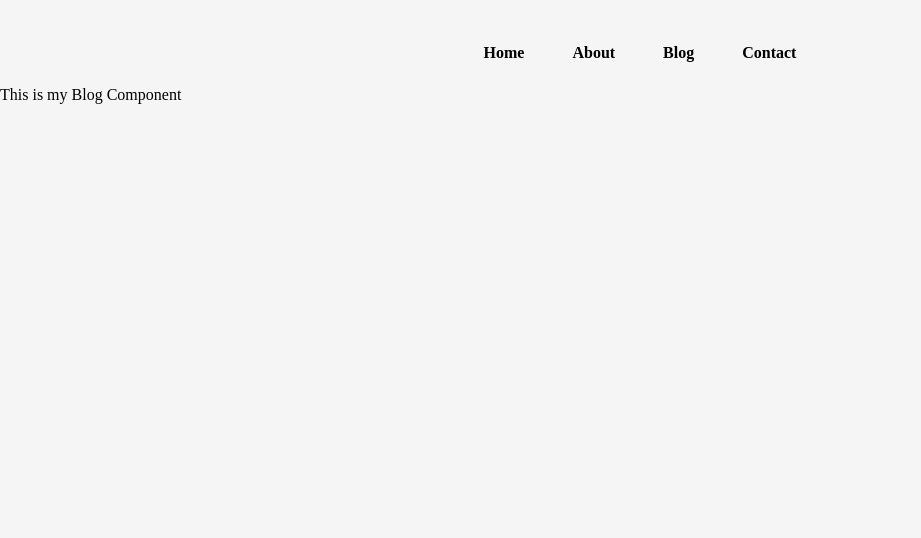
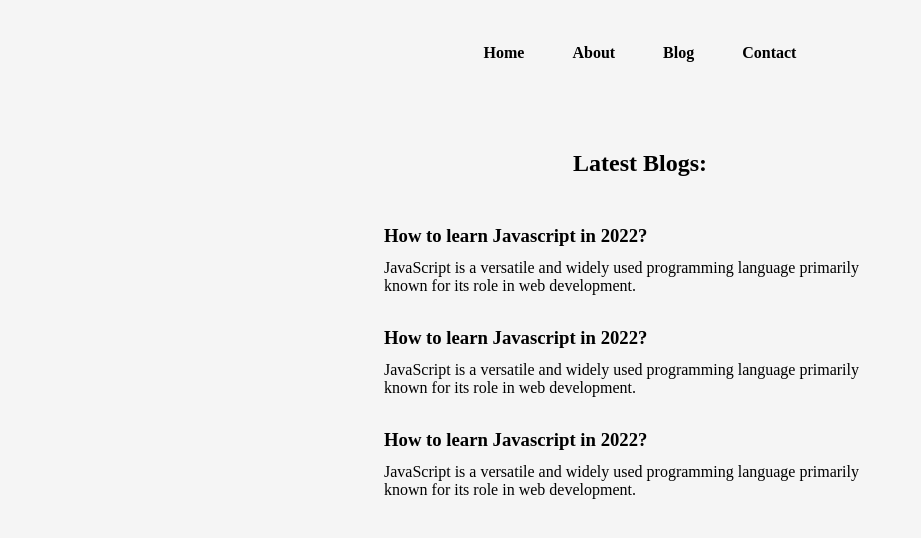
Before and after one commit to sudhanshu-28/hunting-coder, a Next.js app: page /blog in a window 1280 px wide. Shown: the top 538 px of the page, without its empty margins (0-921 px from the left). Built offline with nearby package versions, Linux system fonts and the light colour scheme.

Commit message:
Blog and Blogpost page setup.

```diff
--- a/pages/blog.js
+++ b/pages/blog.js
@@ -1,7 +1,31 @@
 import React from "react";
+import styles from "@/styles/Blog.module.css";
+import Link from "next/link";
 
 const Blog = () => {
-  return <div>This is my Blog Component</div>;
+  return (
+    <div className={styles.blogContainer}>
+      <div className={styles.blogs}>
+        <h2>Latest Blogs:</h2>
+        <div className={styles.blogItems}>
+          <Link href={`/blogpost/learn-javascript`}>
+            <h3>How to learn Javascript in 2022?</h3>
+          </Link>
+          <p>{`JavaScript is a versatile and widely used programming language primarily known for its role in web development.`}</p>
+        </div>
+
+        <div className={styles.blogItems}>
+          <h3>How to learn Javascript in 2022?</h3>
+          <p>{`JavaScript is a versatile and widely used programming language primarily known for its role in web development.`}</p>
+        </div>
+
+        <div className={styles.blogItems}>
+          <h3>How to learn Javascript in 2022?</h3>
+          <p>{`JavaScript is a versatile and widely used programming language primarily known for its role in web development.`}</p>
+        </div>
+      </div>
+    </div>
+  );
 };
 
 export default Blog;
--- /dev/null
+++ b/styles/Blog.module.css
@@ -0,0 +1,22 @@
+.blogs {
+  margin-left: 30vw;
+  margin-right: 30vw;
+}
+
+.blogs h2 {
+  display: flex;
+  justify-content: center;
+  margin-bottom: 3rem;
+}
+
+.blogItems {
+  margin-top: 2rem;
+}
+
+.blogItems p {
+  margin-top: 0.75rem;
+}
+
+.blogContainer {
+  margin-top: 4rem;
+}
```
Also changed, not shown: pages/blogpost/[slug].js (+15 -1 lines), pages/index.js (+2 -20 lines), styles/BlogPost.module.css (added, +13 -0 lines), styles/Home.module.css (+1 -14 lines).
